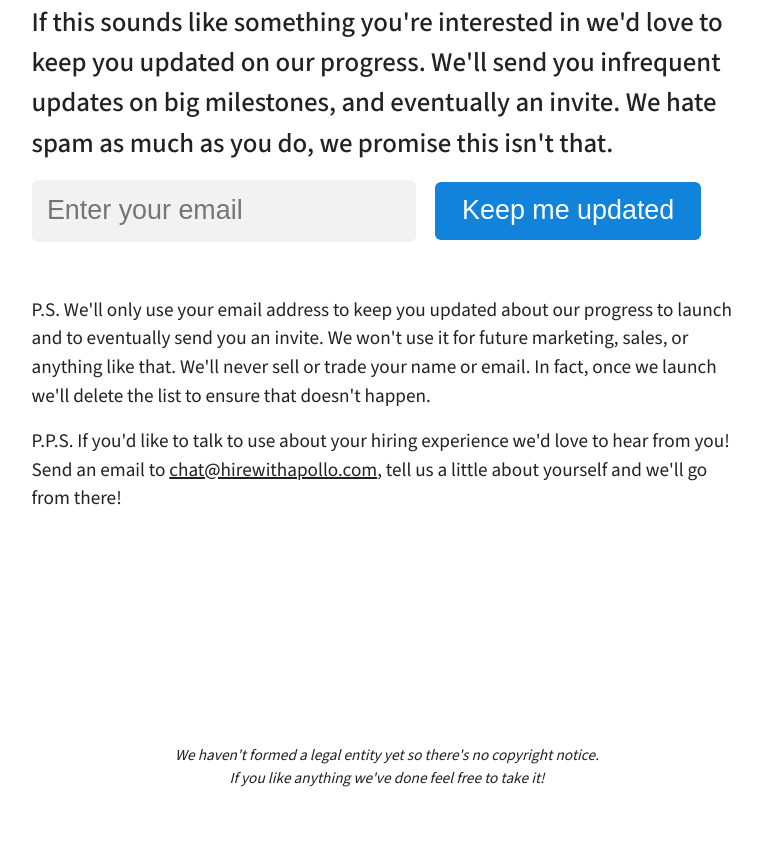
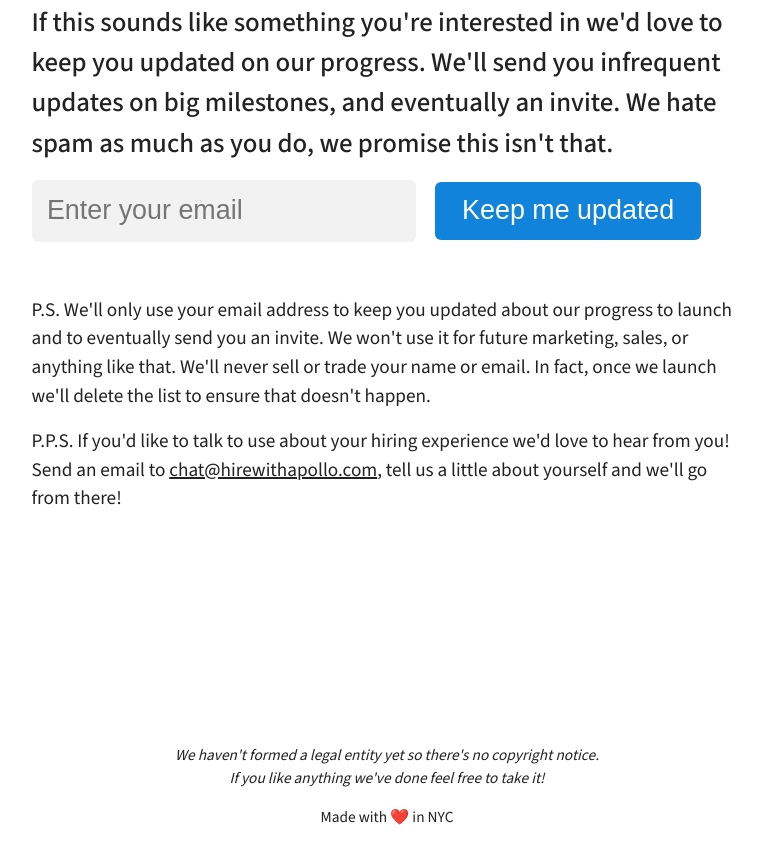
Before and after one commit to hirewithapollo/launchpad, a plain HTML site: page index.html in a window 1280 px wide. Shown: the part 1741-2603 px from the top of the page, without its empty margins (253-1015 px from the left). Before the commit the page ends 2566 px from the top, so only its background shows below. Drawn offline with Linux system fonts and the light colour scheme.

Commit message:
Added made with love in footer

```diff
--- a/index.html
+++ b/index.html
@@ -65,6 +65,7 @@
 
       <footer>
         <p class="tiny"><em>We haven't formed a legal entity yet so there's no copyright notice.<br>If you like anything we've done feel free to take it!</em></p>
+        <p class="tiny">Made with ❤️ in NYC</p>
       </footer>
     </div>
   </body>
```
